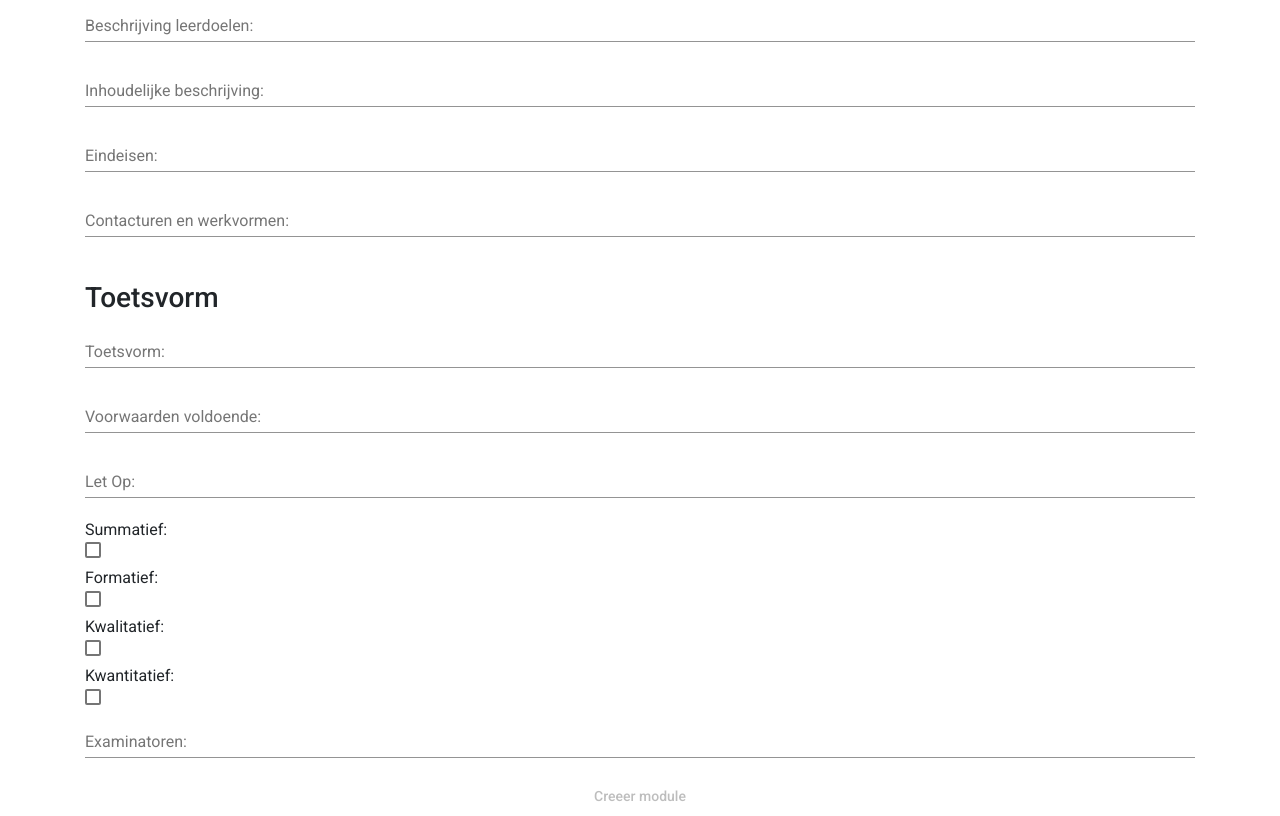
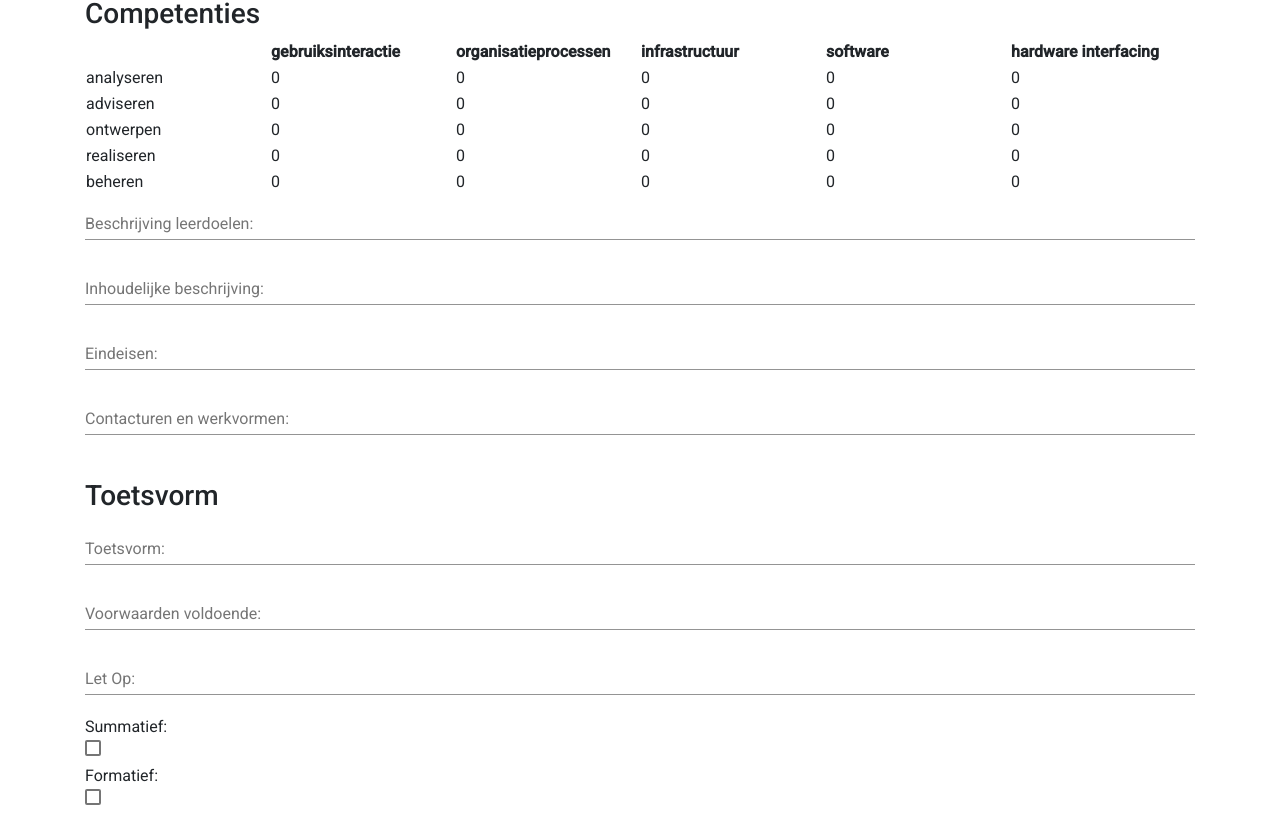
Before and after one commit to Hogeschool-Leiden/MDLO, an Angular app in the folder src/ModuleFrontend/ModuleFrontend.Api/ClientApp/: page /module-aanmaken in a window 1280 px wide. Shown: the part 843-1659 px from the top of the page. Built offline with nearby package versions, Linux system fonts and the light colour scheme.

Commit message:
Frontend om competenties toe te voegen is aanwezig.

```diff
--- a/src/ModuleFrontend/ModuleFrontend.Api/ClientApp/src/app/components/module-editor/module-editor.component.css
+++ b/src/ModuleFrontend/ModuleFrontend.Api/ClientApp/src/app/components/module-editor/module-editor.component.css
@@ -3,3 +3,10 @@
     flex-direction: column;
     flex-wrap: nowrap;
 }
+
+
+table
+{
+    table-layout: fixed;
+    width: 100%;
+}
--- a/src/ModuleFrontend/ModuleFrontend.Api/ClientApp/src/app/components/module-editor/module-editor.component.html
+++ b/src/ModuleFrontend/ModuleFrontend.Api/ClientApp/src/app/components/module-editor/module-editor.component.html
@@ -131,9 +131,118 @@
             IAT:
         </mat-label>
         <mat-checkbox formControlName="IAT"></mat-checkbox>
+    </div>
 
+    <h3>Competenties</h3>
+    <div formGroupName="competenties" >
+        <table id="competentiematrix">
+            <tr>
+                <th class="columnWidth"></th>
+                <th>gebruiksinteractie</th>
+                <th>organisatieprocessen</th>
+                <th>infrastructuur</th>
+                <th>software</th>
+                <th>hardware interfacing</th>
+            </tr>
 
+            <tr>
+                <td>analyseren</td>
+
+                <td>
+                        <input matInput type="number" formControlName="GIAN">
+                </td>
+                <td>
+                        <input matInput type="number" formControlName="BPAN">
+                </td>
+                <td>
+                        <input matInput type="number" formControlName="ISAN">
+                </td>
+                <td>
+                        <input matInput type="number" formControlName="SWAN">
+                </td>
+                <td>
+                        <input matInput type="number" formControlName="HIAN">
+                </td>
+            </tr>
+
+            <tr>
+                <td>adviseren</td>
+                <td>
+                        <input matInput type="number" formControlName="GIAD">
+                </td>
+                <td>
+                        <input matInput type="number" formControlName="BPAD">
+                </td>
+                <td>
+                        <input matInput type="number" formControlName="ISAD">
+                </td>
+                <td>
+                        <input matInput type="number" formControlName="SWAD">
+                </td>
+                <td>
+                        <input matInput type="number" formControlName="HIAD">
+                </td>
+            </tr>
+
+            <tr>
+                <td>ontwerpen</td>
+                <td>
+                        <input matInput type="number" formControlName="GION">
+                </td>
+                <td>
+                        <input matInput type="number" formControlName="BPON">
+                </td>
+                <td>
+                        <input matInput type="number" formControlName="ISON">
+                </td>
+                <td>
+                        <input matInput type="number" formControlName="SWON">
+                </td>
+                <td>
+                        <input matInput type="number" formControlName="HION">
+                </td>
+            </tr>
+
+            <tr>
+                <td>realiseren</td>
+                <td>
+                        <input matInput type="number" formControlName="GIRE">
+                </td>
+                <td>
+                        <input matInput type="number" formControlName="BPRE">
+                </td>
+                <td>
+                        <input matInput type="number" formControlName="ISRE">
+                </td>
+                <td>
+                        <input matInput type="number" formControlName="SWRE">
+                </td>
+                <td>
+                        <input matInput type="number" formControlName="HIRE">
+                </td>
+            </tr>
+
+            <tr>
+                <td>beheren</td>
+                <td>
+                        <input matInput type="number" formControlName="GIBE">
+                </td>
+                <td>
+                        <input matInput type="number" formControlName="BPBE">
+                </td>
+                <td>
+                        <input matInput type="number" formControlName="ISBE">
+                </td>
+                <td>
+                        <input matInput type="number" formControlName="SWBE">
+                </td>
+                <td>
+                        <input matInput type="number" formControlName="HIBE">
+                </td>
+            </tr>
+        </table>
     </div>
+
     <mat-form-field>
         <mat-label>
             Beschrijving leerdoelen:
@@ -209,5 +318,8 @@
         <input matInput type="textarea" formControlName="examinatoren">
     </mat-form-field>
 
-    <button mat-button type="submit" [disabled]="!moduleForm.valid">Creeer module</button>
+    <button mat-button type="submit" [disabled]="moduleForm.valid">Creeer module</button>
 </form>
+
+<pre>{{jsonValue | json}} </pre>
+<pre>{{jsonValueAfterPipe | json}} </pre>
--- a/src/ModuleFrontend/ModuleFrontend.Api/ClientApp/src/app/components/module-editor/module-editor.component.ts
+++ b/src/ModuleFrontend/ModuleFrontend.Api/ClientApp/src/app/components/module-editor/module-editor.component.ts
@@ -15,7 +15,8 @@ export class ModuleEditorComponent {
   constructor(private snackBar: MatSnackBar, private httpService: HttpService, private sanitizePipe: ModuleSanitizePipe) {
 
   }
-
+  jsonValue: null;
+  jsonValueAfterPipe: null;
   moduleForm = new FormGroup({
     id: new FormControl({ value: '', disabled: true }),
     moduleNaam: new FormControl('', Validators.required),
@@ -42,6 +43,35 @@ export class ModuleEditorComponent {
       FICT: new FormControl(false),
       BDAM: new FormControl(false),
       IAT: new FormControl(false),
+    }), //GI = gebruiksinteractie, BP = bedrijfsprocessen, IS = infractructuur, SW = sotware, HI = hardware interfacing
+    //BE = beheren, AN = analyseren, AD = adviseren, ON = ontwerpen, RE = realiseren
+    competenties: new FormGroup({
+
+      GIAN: new FormControl(0),
+      GIAD: new FormControl(0),
+      GION: new FormControl(0),
+      GIRE: new FormControl(0),
+      GIBE: new FormControl(0),
+      BPAN: new FormControl(0),
+      BPAD: new FormControl(0),
+      BPON: new FormControl(0),
+      BPRE: new FormControl(0),
+      BPBE: new FormControl(0),
+      ISAN: new FormControl(0),
+      ISAD: new FormControl(0),
+      ISON: new FormControl(0),
+      ISRE: new FormControl(0),
+      ISBE: new FormControl(0),
+      SWAN: new FormControl(0),
+      SWAD: new FormControl(0),
+      SWON: new FormControl(0),
+      SWRE: new FormControl(0),
+      SWBE: new FormControl(0),
+      HIAN: new FormControl(0),
+      HIAD: new FormControl(0),
+      HION: new FormControl(0),
+      HIRE: new FormControl(0),
+      HIBE: new FormControl(0),
     }),
     beschrijvingLeerdoelen: new FormControl(''),
     inhoudelijkeBeschrijving: new FormControl(''),
@@ -58,6 +88,8 @@ export class ModuleEditorComponent {
   })
 
   onSubmit() {
+    this.jsonValue = this.moduleForm.value;
+    this.jsonValueAfterPipe = this.sanitizePipe.transform(this.moduleForm.value) as any;
     this.httpService.postModule(this.sanitizePipe.transform(this.moduleForm.value)).subscribe(
       data => {
       }, err => {
--- /dev/null
+++ b/src/ModuleFrontend/ModuleFrontend.Api/ClientApp/src/app/models/matrix.ts
@@ -0,0 +1,5 @@
+export interface Matrix {
+    xHeaders: string[]
+    yHeaders: string[]
+    cells: any[][]
+}
--- a/src/ModuleFrontend/ModuleFrontend.Api/ClientApp/src/app/models/module.ts
+++ b/src/ModuleFrontend/ModuleFrontend.Api/ClientApp/src/app/models/module.ts
@@ -1,6 +1,7 @@
 import { Moduleleider } from "./module-leider";
 import { Studiefase } from "./studiefase";
 import { Specialisatie } from "./specialisatie";
+import { Matrix } from "./matrix";
 
 export interface Module {
     id: number
@@ -12,6 +13,7 @@ export interface Module {
     studiefase: Studiefase
     verplichtVoor: Specialisatie[]
     aanbevolenVoor: Specialisatie[]
+    competenties: Matrix
     beschrijvingLeerdoelen: string
     inhoudelijkeBeschrijving: string
     eindeisen: string
--- a/src/ModuleFrontend/ModuleFrontend.Api/ClientApp/src/app/pipes/module-sanitize.pipe.ts
+++ b/src/ModuleFrontend/ModuleFrontend.Api/ClientApp/src/app/pipes/module-sanitize.pipe.ts
@@ -1,64 +1,109 @@
 import { Pipe, PipeTransform } from '@angular/core';
 import { Module } from '../models/module';
 import { Specialisatie } from '../models/specialisatie';
+import { Matrix } from '../models/matrix';
 
 @Pipe({
   name: 'moduleSanitize'
 })
 export class ModuleSanitizePipe implements PipeTransform {
 
-  transform(value: any, ...args: unknown[]): Module {
-    let aanbevolenVoor = this.checkIfSpecialisatiesHaveToBeAdded(value.aanbevolenVoor);
-    let verplichtVoor = this.checkIfSpecialisatiesHaveToBeAdded(value.verplichtVoor);
+  transform(unsanitizedValue: any, ...args: unknown[]): Module {
+    let aanbevolenVoor = this.checkIfSpecialisatiesHaveToBeAdded(unsanitizedValue.aanbevolenVoor);
+    let verplichtVoor = this.checkIfSpecialisatiesHaveToBeAdded(unsanitizedValue.verplichtVoor);
 
     let module: Module = {
       id: undefined,
-      moduleNaam: value.moduleNaam,
-      moduleCode: value.moduleCode,
-      aantalEc: parseInt(value.aantalEc),
-      studiejaar: value.studiejaar,
-      moduleleider: { id: undefined, naam: value.moduleleider.naam, email: value.moduleleider.email, telefoonnummer: value.moduleleider.telefoonnummer },
-      studiefase: { id: undefined, fase: value.studiefase.fase, periode: { id: undefined, periodeNummer: parseInt(value.studiefase.periode) } },
+      moduleNaam: unsanitizedValue.moduleNaam,
+      moduleCode: unsanitizedValue.moduleCode,
+      aantalEc: parseInt(unsanitizedValue.aantalEc),
+      studiejaar: unsanitizedValue.studiejaar,
+      moduleleider: { id: undefined, naam: unsanitizedValue.moduleleider.naam, email: unsanitizedValue.moduleleider.email, telefoonnummer: unsanitizedValue.moduleleider.telefoonnummer },
+      studiefase: { id: undefined, fase: unsanitizedValue.studiefase.fase, periode: { id: undefined, periodeNummer: parseInt(unsanitizedValue.studiefase.periode) } },
       verplichtVoor: verplichtVoor,
       aanbevolenVoor: aanbevolenVoor,
-      beschrijvingLeerdoelen: value.beschrijvingLeerdoelen,
-      inhoudelijkeBeschrijving: value.inhoudelijkeBeschrijving,
-      eindeisen: value.eindeisen,
-      contacturenWerkvormen: value.contacturenWerkvormen,
-      toetsvorm: value.toetsvorm,
-      voorwaardenVoldoende: value.voorwaardenVoldoende,
-      letOp: value.letOp,
-      summatief: this.checkIfToetsvormIsTrueAndReturnResult(value.summatief),
-      formatief: this.checkIfToetsvormIsTrueAndReturnResult(value.formatief),
-      kwalitatief: this.checkIfToetsvormIsTrueAndReturnResult(value.kwalitatief),
-      kwantitatief: this.checkIfToetsvormIsTrueAndReturnResult(value.kwantitatief),
-      examinatoren: value.examinatoren
+      competenties: this.getMatrixWithCorrectValues(unsanitizedValue.competenties),
+      beschrijvingLeerdoelen: unsanitizedValue.beschrijvingLeerdoelen,
+      inhoudelijkeBeschrijving: unsanitizedValue.inhoudelijkeBeschrijving,
+      eindeisen: unsanitizedValue.eindeisen,
+      contacturenWerkvormen: unsanitizedValue.contacturenWerkvormen,
+      toetsvorm: unsanitizedValue.toetsvorm,
+      voorwaardenVoldoende: unsanitizedValue.voorwaardenVoldoende,
+      letOp: unsanitizedValue.letOp,
+      summatief: this.checkIfToetsvormIsTrueAndReturnResult(unsanitizedValue.summatief),
+      formatief: this.checkIfToetsvormIsTrueAndReturnResult(unsanitizedValue.formatief),
+      kwalitatief: this.checkIfToetsvormIsTrueAndReturnResult(unsanitizedValue.kwalitatief),
+      kwantitatief: this.checkIfToetsvormIsTrueAndReturnResult(unsanitizedValue.kwantitatief),
+      examinatoren: unsanitizedValue.examinatoren
     };
     return module;
   }
 
   private checkIfSpecialisatiesHaveToBeAdded(specialisatieCheckboxResultaten: any): any[] {
     let ret = [];
-    if(specialisatieCheckboxResultaten.SE === true){
-      ret.push({id: undefined, naam: "Software Engineering", code: "SE"} as Specialisatie);
+    if (specialisatieCheckboxResultaten.SE === true) {
+      ret.push({ id: undefined, naam: "Software Engineering", code: "SE" } as Specialisatie);
     }
-    if(specialisatieCheckboxResultaten.IAT === true){
-      ret.push({id: undefined, naam: "Interactie Technologie", code: "IAT"} as Specialisatie);
+    if (specialisatieCheckboxResultaten.IAT === true) {
+      ret.push({ id: undefined, naam: "Interactie Technologie", code: "IAT" } as Specialisatie);
     }
-    if(specialisatieCheckboxResultaten.FICT === true){
-      ret.push({id: undefined, naam: "Forensische IT", code: "FICT"} as Specialisatie);
+    if (specialisatieCheckboxResultaten.FICT === true) {
+      ret.push({ id: undefined, naam: "Forensische IT", code: "FICT" } as Specialisatie);
     }
-    if(specialisatieCheckboxResultaten.BDAM === true){
-      ret.push({id: undefined, naam: "Big Data and Management", code: "BDAM"} as Specialisatie);
+    if (specialisatieCheckboxResultaten.BDAM === true) {
+      ret.push({ id: undefined, naam: "Big Data and Management", code: "BDAM" } as Specialisatie);
     }
     return ret;
   }
 
   private checkIfToetsvormIsTrueAndReturnResult(input: any): boolean {
-    if(input === true){
+    if (input === true) {
       return true;
     }
     return false;
   }
 
+  private getMatrixWithCorrectValues(unsanitizedMatrixJson: any): Matrix {
+    let mtx = {} as Matrix;
+    mtx.xHeaders = ["gebruikersinteractie", "organisatieprocessen", "infrastructuur", "software", "hardware interfacing"]
+    mtx.yHeaders = ["analyseren", "adviseren", "ontwerpen", "realiseren", "manage&control"]
+    mtx.cells = new Array(5);
+    for (let index = 0; index < mtx.cells.length; index++) {
+      mtx.cells[index] = new Array(5);
+    }
+
+    mtx.cells[0][0]=unsanitizedMatrixJson.GIAN;
+    mtx.cells[0][1]=unsanitizedMatrixJson.GIAD;
+    mtx.cells[0][2]=unsanitizedMatrixJson.GION;
+    mtx.cells[0][3]=unsanitizedMatrixJson.GIRE;
+    mtx.cells[0][4]=unsanitizedMatrixJson.GIBE;
+
+    mtx.cells[1][0]=unsanitizedMatrixJson.BPAN;
+    mtx.cells[1][1]=unsanitizedMatrixJson.BPAD;
+    mtx.cells[1][2]=unsanitizedMatrixJson.BPON;
+    mtx.cells[1][3]=unsanitizedMatrixJson.BPRE;
+    mtx.cells[1][4]=unsanitizedMatrixJson.BPBE;
+
+    mtx.cells[2][0]=unsanitizedMatrixJson.ISAN;
+    mtx.cells[2][1]=unsanitizedMatrixJson.ISAD;
+    mtx.cells[2][2]=unsanitizedMatrixJson.ISON;
+    mtx.cells[2][3]=unsanitizedMatrixJson.ISRE;
+    mtx.cells[2][4]=unsanitizedMatrixJson.ISBE;
+
+    mtx.cells[3][0]=unsanitizedMatrixJson.SWAN;
+    mtx.cells[3][1]=unsanitizedMatrixJson.SWAD;
+    mtx.cells[3][2]=unsanitizedMatrixJson.SWON;
+    mtx.cells[3][3]=unsanitizedMatrixJson.SWRE;
+    mtx.cells[3][4]=unsanitizedMatrixJson.SWBE;
+
+    mtx.cells[4][0]=unsanitizedMatrixJson.HIAN;
+    mtx.cells[4][1]=unsanitizedMatrixJson.HIAD;
+    mtx.cells[4][2]=unsanitizedMatrixJson.HION;
+    mtx.cells[4][3]=unsanitizedMatrixJson.HIRE;
+    mtx.cells[4][4]=unsanitizedMatrixJson.HIBE;
+
+
+    return mtx;
+  }
+
 }
```
Also changed, not shown: 1 other file (tests, documents, lock files or other folders).
